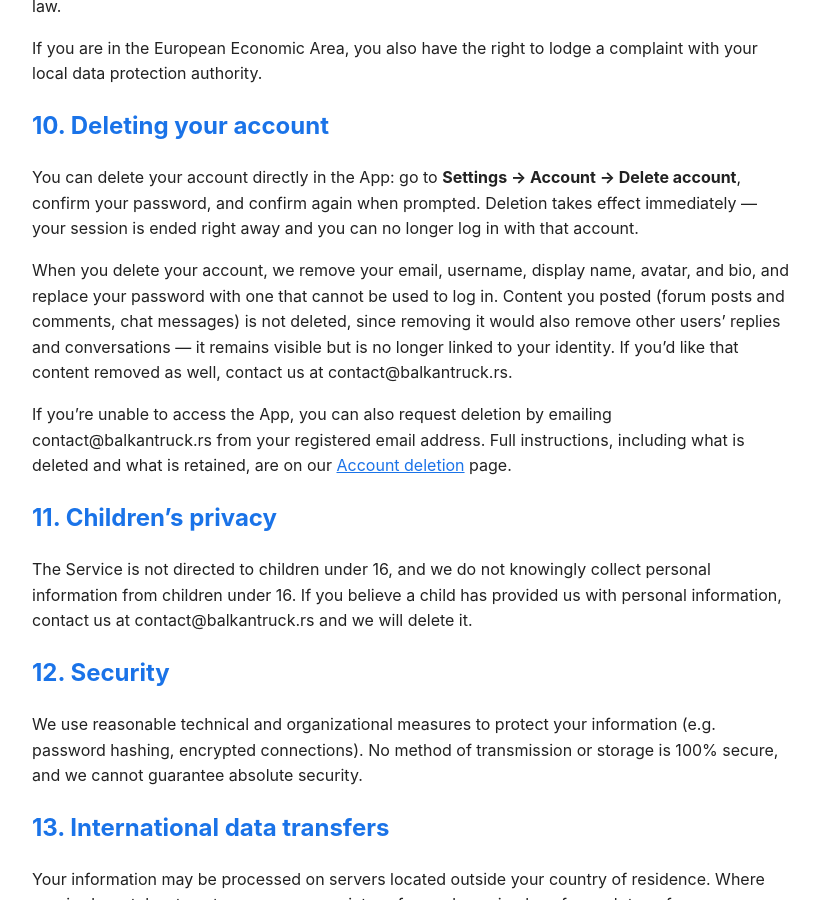
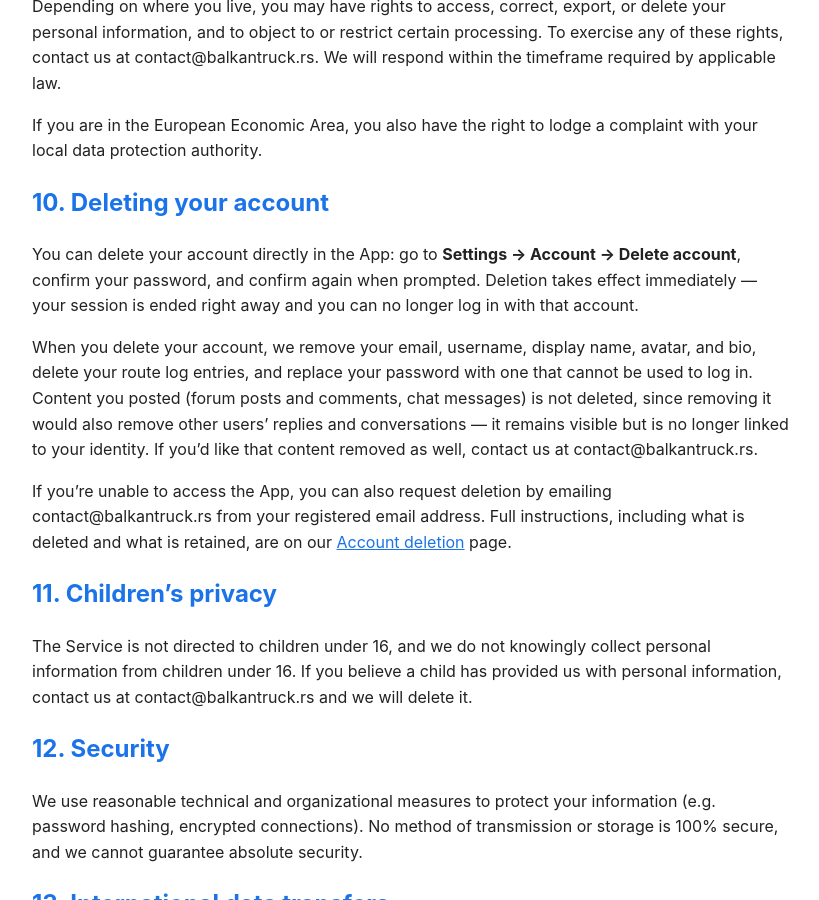
Before and after one commit to eugenecbdh/balkan-truck, a Jekyll site: the page built from privacy-policy.md, in a window 1280 px wide and 900 px high, scrolled down 3039 px. Shown: the whole window, without its empty margins (228-1047 px from the left). Built offline with Jekyll 4.4.1, drawn with Linux system fonts in a browser that asks for light colours; some of the changed text lies outside the part shown.

Commit message:
Privacy Policy: route log (Dnevnik) entries — private to the account, deleted with it

```diff
--- a/privacy-policy.md
+++ b/privacy-policy.md
@@ -19,6 +19,7 @@ BalkanTruck is operated by BalkanTruck, based in Serbia. If you have questions a
 
 - **Account information:** email address, display name, password (stored only as a salted hash, never in plain text), and optionally a profile avatar image.
 - **Content you create:** forum topics/posts/comments, poll responses, public chat messages, direct messages to other users, and any images or files you attach to the above.
+- **Route log (Dnevnik):** trip entries you choose to record — date, route, cargo, costs and fuel notes. These are private to your account: no other user can see them, and they are not used for anything other than showing them back to you and generating the PDF exports you request.
 - **Traffic/road reports:** if you submit a report (e.g. a border-crossing update, a police/radar location, or a road-condition update), we store the report type, title, body text, an optional attached image, and — only if you choose to include it — the geographic coordinates and/or a location name for that specific report.
 - **Support requests:** anything you submit through in-app support/contact forms.
 
@@ -88,7 +89,7 @@ If you are in the European Economic Area, you also have the right to lodge a com
 
 You can delete your account directly in the App: go to **Settings → Account → Delete account**, confirm your password, and confirm again when prompted. Deletion takes effect immediately — your session is ended right away and you can no longer log in with that account.
 
-When you delete your account, we remove your email, username, display name, avatar, and bio, and replace your password with one that cannot be used to log in. Content you posted (forum posts and comments, chat messages) is not deleted, since removing it would also remove other users' replies and conversations — it remains visible but is no longer linked to your identity. If you'd like that content removed as well, contact us at contact@balkantruck.rs.
+When you delete your account, we remove your email, username, display name, avatar, and bio, delete your route log entries, and replace your password with one that cannot be used to log in. Content you posted (forum posts and comments, chat messages) is not deleted, since removing it would also remove other users' replies and conversations — it remains visible but is no longer linked to your identity. If you'd like that content removed as well, contact us at contact@balkantruck.rs.
 
 If you're unable to access the App, you can also request deletion by emailing contact@balkantruck.rs from your registered email address. Full instructions, including what is deleted and what is retained, are on our [Account deletion](delete-account.html) page.
 
```
Also changed, not shown: other parts of privacy-policy.md (+1 -1 lines).
